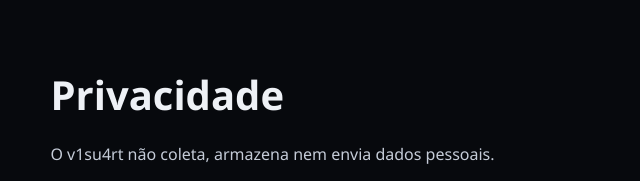
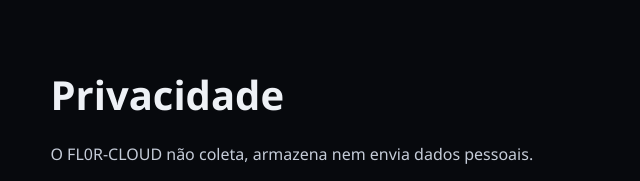
Before and after one commit to solemanuel-create/florcloud, a plain HTML site: page privacy.html in a window 1280 px wide. Shown: the top 181 px of the page, 315-955 px from the left. Drawn offline with Linux system fonts and the light colour scheme.

Commit message:
chore: renomear o projeto de v1su4rt para FL0R-CLOUD nos nomes visiveis
Mudou apenas titulo, meta description, manifest, README, TESTES e privacy.
Globais JS (v1su4rtShaders/v1su4rtGlsl) e CACHE_NAME ficaram intactos para
nao repetir a quebra de nomes entre shaders.js, interaction.js e app.js.

```diff
--- a/privacy.html
+++ b/privacy.html
@@ -4,7 +4,7 @@
     <meta charset="utf-8">
     <meta name="viewport" content="width=device-width, initial-scale=1">
     <meta name="theme-color" content="#07090d">
-    <title>Privacidade — v1su4rt</title>
+    <title>Privacidade — FL0R-CLOUD</title>
     <link rel="icon" href="./icon.svg" type="image/svg+xml">
     <style>
       :root { color-scheme: dark; }
@@ -18,7 +18,7 @@
   <body>
     <main>
       <h1>Privacidade</h1>
-      <p>O v1su4rt não coleta, armazena nem envia dados pessoais.</p>
+      <p>O FL0R-CLOUD não coleta, armazena nem envia dados pessoais.</p>
       <p>Ao ativar as interações, o navegador pede permissão para usar o microfone e o giroscópio. O som e o movimento são processados no próprio aparelho, só para animar as formas. Nada é gravado nem enviado.</p>
       <p>Você pode desativar as interações a qualquer momento no botão da página, ou revogar as permissões nas configurações do site.</p>
       <p>Quando o site é publicado, a hospedagem escolhida pode registrar dados técnicos de acesso conforme as próprias regras. O modo offline guarda no aparelho os arquivos públicos do site para permitir uma nova visita sem conexão.</p>
```
Also changed, not shown: index.html (+2 -2 lines), manifest.webmanifest, 2 other files.
